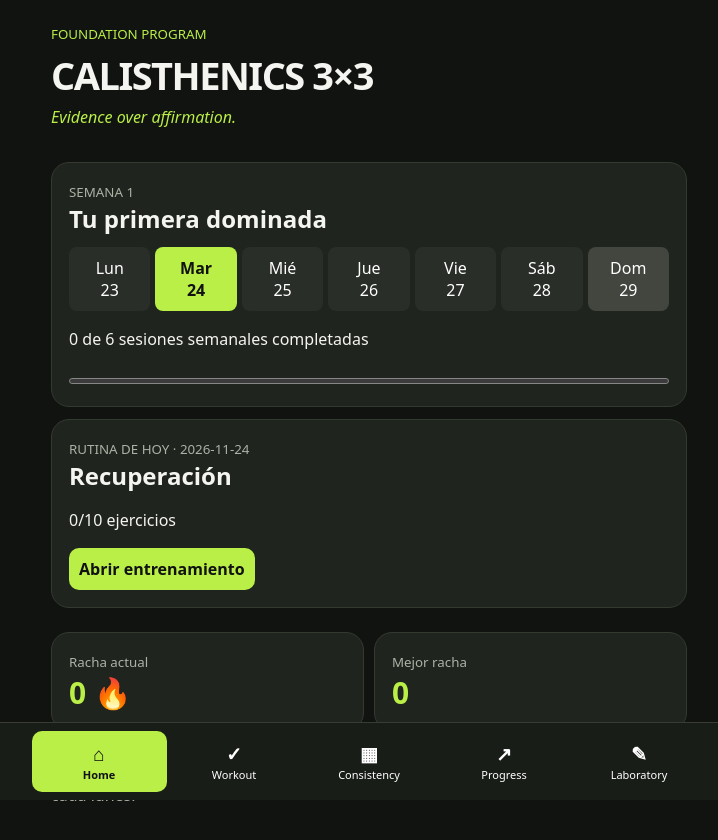
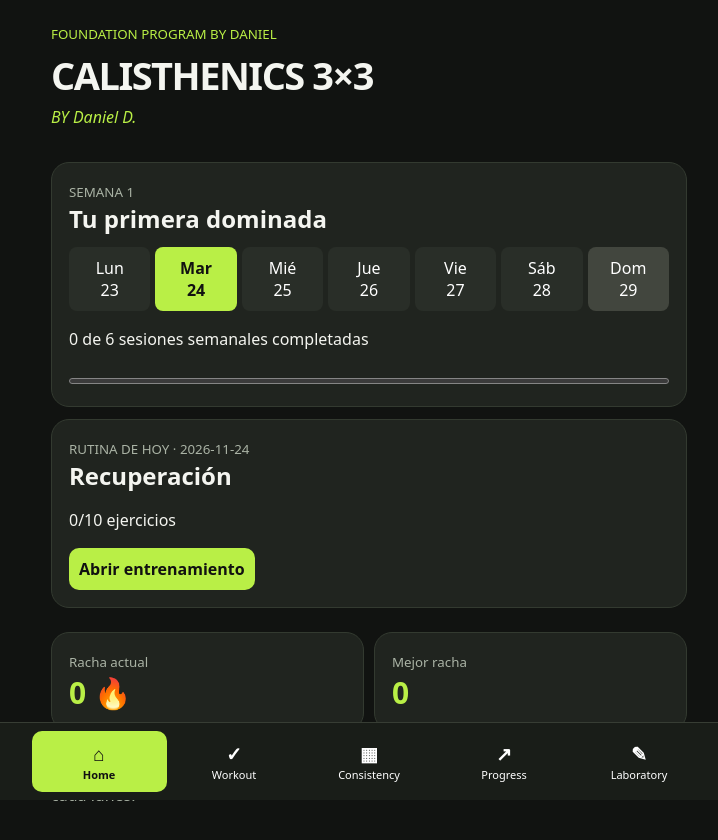
Before and after one commit to DANNILLO0857/calisthenics-3x3, a plain HTML site: page index.html in a window 1280 px wide. Shown: the whole page, without its empty margins (271-989 px from the left). Drawn offline with Linux system fonts and the light colour scheme.

Commit message:
Update index.html

```diff
--- a/index.html
+++ b/index.html
@@ -1 +1,7 @@
-<!doctype html><html lang="es"><head><meta charset="utf-8"><meta name="viewport" content="width=device-width,initial-scale=1,viewport-fit=cover"><meta name="theme-color" content="#111311"><link rel="manifest" href="manifest.json"><link rel="apple-touch-icon" href="icon-192.png"><link rel="stylesheet" href="style.css"><title>CALISTHENICS 3×3</title></head><body><header><small>FOUNDATION PROGRAM</small><h1>CALISTHENICS 3×3</h1><em>Evidence over affirmation.</em></header><main id="main"></main><nav id="nav"></nav><script src="app.js"></script></body></html>
+<!doctype html><html lang="es"><head><meta charset="utf-8">
+  <meta name="viewport" content="width=device-width,initial-scale=1,viewport-fit=cover">
+  <meta name="theme-color" content="#111311"><link rel="manifest" href="manifest.json">
+  <link rel="apple-touch-icon" href="icon-192.png">
+  <link rel="stylesheet" href="style.css"><title>CALISTHENICS 3×3</title></head><body><header><small>FOUNDATION PROGRAM BY DANIEL </small>
+    <h1>CALISTHENICS 3×3</h1><em>BY Daniel D.</em></header>
+    <main id="main"></main><nav id="nav"></nav><script src="app.js"></script></body></html>
```
